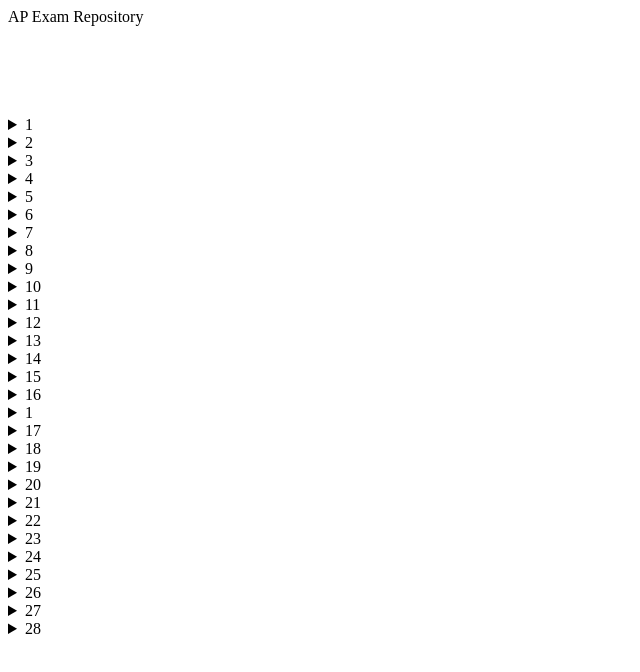
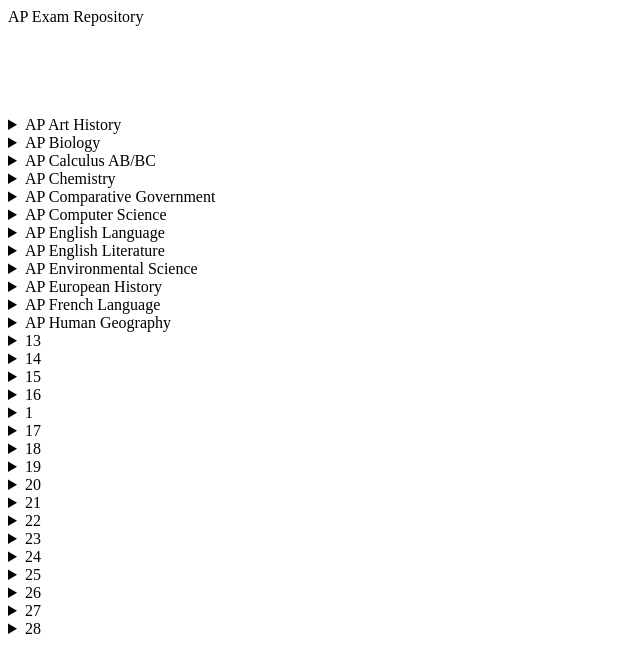
Before and after one commit to apnito/apnito.github.io, a plain HTML site: page index.html in a window 1280 px wide. Shown: the whole page, without its empty margins (0-640 px from the left). Drawn offline with Linux system fonts and the light colour scheme.

Commit message:
Update index.html

```diff
--- a/index.html
+++ b/index.html
@@ -6,40 +6,40 @@ AP Exam Repository
 <body>
 <br><br><br><br><br><br>
 
-<details><summary>1</summary>
+<details><summary>AP Art History</summary>
 	  <a href="LINK" target="_blank">TITLE</a>
 <br></details>
-<details><summary>2</summary>
+<details><summary>AP Biology</summary>
 	  <a href="LINK" target="_blank">TITLE</a>
 <br></details>
-<details><summary>3</summary>
+<details><summary>AP Calculus AB/BC</summary>
 	  <a href="LINK" target="_blank">TITLE</a>
 <br></details>
-<details><summary>4</summary>
+<details><summary>AP Chemistry</summary>
 	  <a href="LINK" target="_blank">TITLE</a>
 <br></details>
-	<details><summary>5</summary>
+	<details><summary>AP Comparative Government</summary>
 	  <a href="LINK" target="_blank">TITLE</a>
 <br></details>
-	<details><summary>6</summary>
+	<details><summary>AP Computer Science</summary>
 	  <a href="LINK" target="_blank">TITLE</a>
 <br></details>
-	<details><summary>7</summary>
+	<details><summary>AP English Language</summary>
 	  <a href="LINK" target="_blank">TITLE</a>
 <br></details>
-	<details><summary>8</summary>
+	<details><summary>AP English Literature</summary>
 	  <a href="LINK" target="_blank">TITLE</a>
 <br></details>
-	<details><summary>9</summary>
+	<details><summary>AP Environmental Science</summary>
 	  <a href="LINK" target="_blank">TITLE</a>
 <br></details>
-	<details><summary>10</summary>
+	<details><summary>AP European History</summary>
 	  <a href="LINK" target="_blank">TITLE</a>
 <br></details>
-	<details><summary>11</summary>
+	<details><summary>AP French Language</summary>
 	  <a href="LINK" target="_blank">TITLE</a>
 <br></details>
-	<details><summary>12</summary>
+	<details><summary>AP Human Geography</summary>
 	  <a href="LINK" target="_blank">TITLE</a>
 <br></details>
 	<details><summary>13</summary>
```
